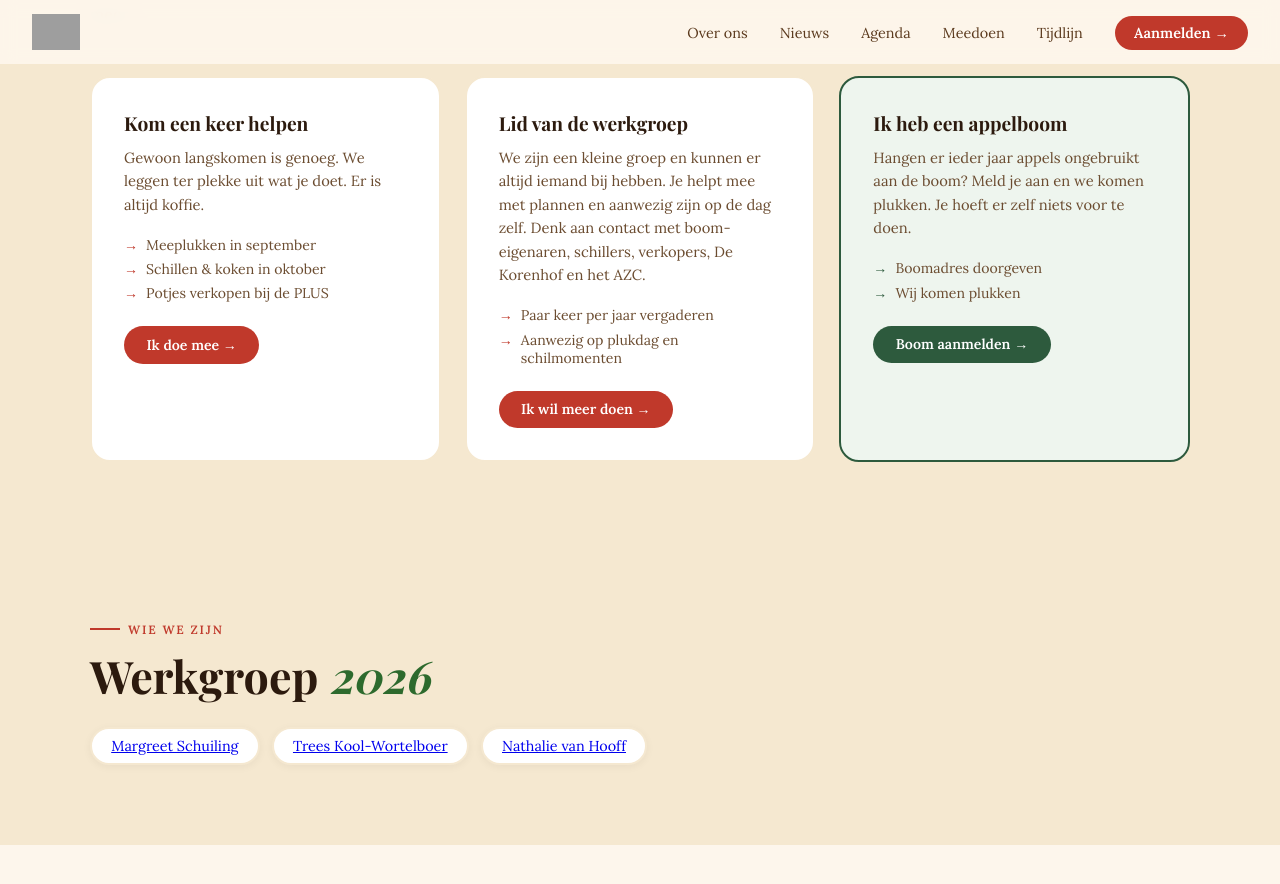
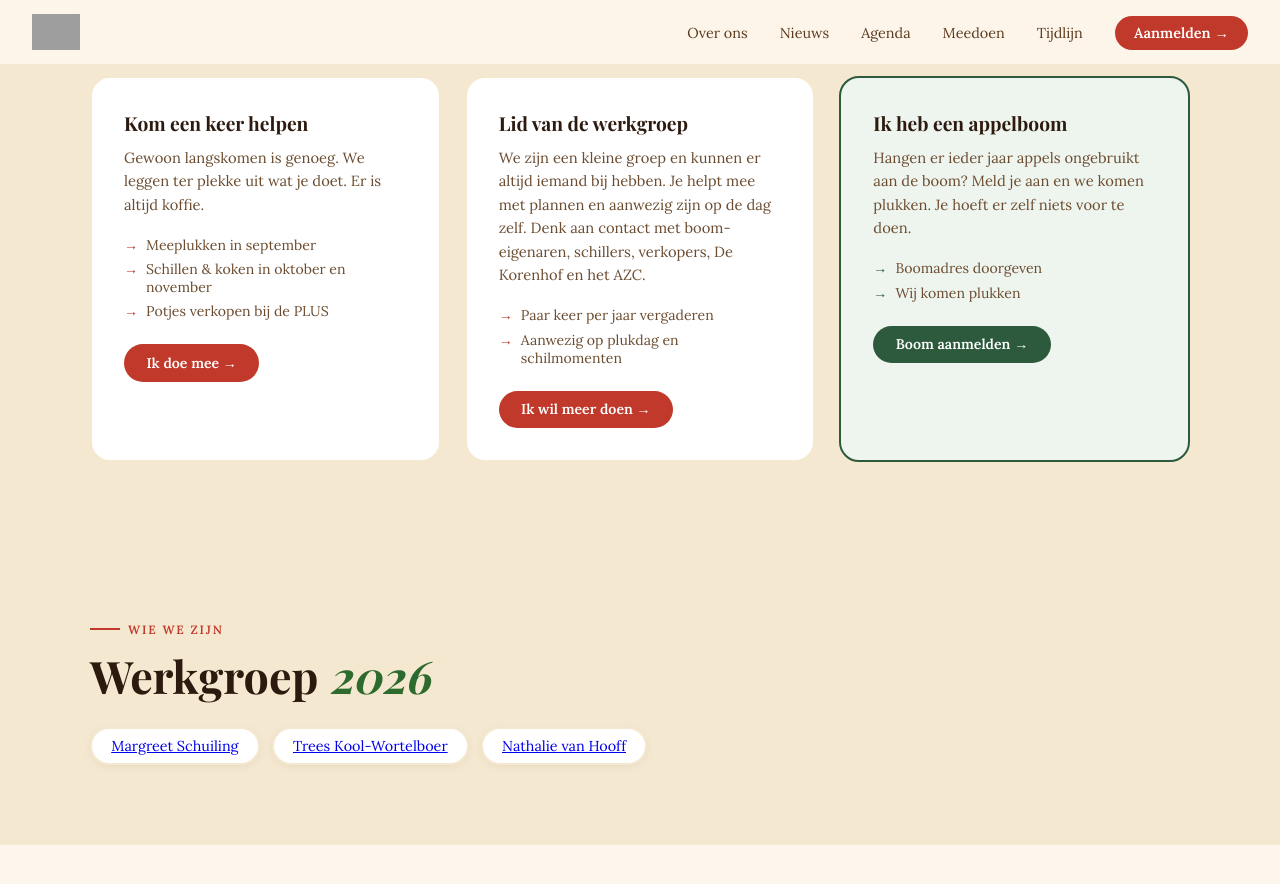
Before and after one commit to PlukenDeel/Pluk-en-Deel-2, a Jekyll site: the page built from index.html, in a window 1280 px wide and 900 px high, scrolled down 5179 px. Shown: the top 884 px of the window. Built offline with Jekyll 4.4.1, drawn with Linux system fonts in a browser that asks for light colours; some web fonts are replaced; grey boxes are pictures that could not be loaded.

Commit message:
Update task list for October and November

```diff
--- a/index.html
+++ b/index.html
@@ -193,7 +193,7 @@ layout: default
         <p>Gewoon langskomen is genoeg. We leggen ter plekke uit wat je doet. Er is altijd koffie.</p>
         <ul class="micro-taken">
           <li>Meeplukken in september</li>
-          <li>Schillen &amp; koken in oktober</li>
+          <li>Schillen &amp; koken in oktober en november</li>
           <li>Potjes verkopen bij de PLUS</li>
         </ul>
         <a href="#aanmelden" class="micro-cta">Ik doe mee →</a>
```
